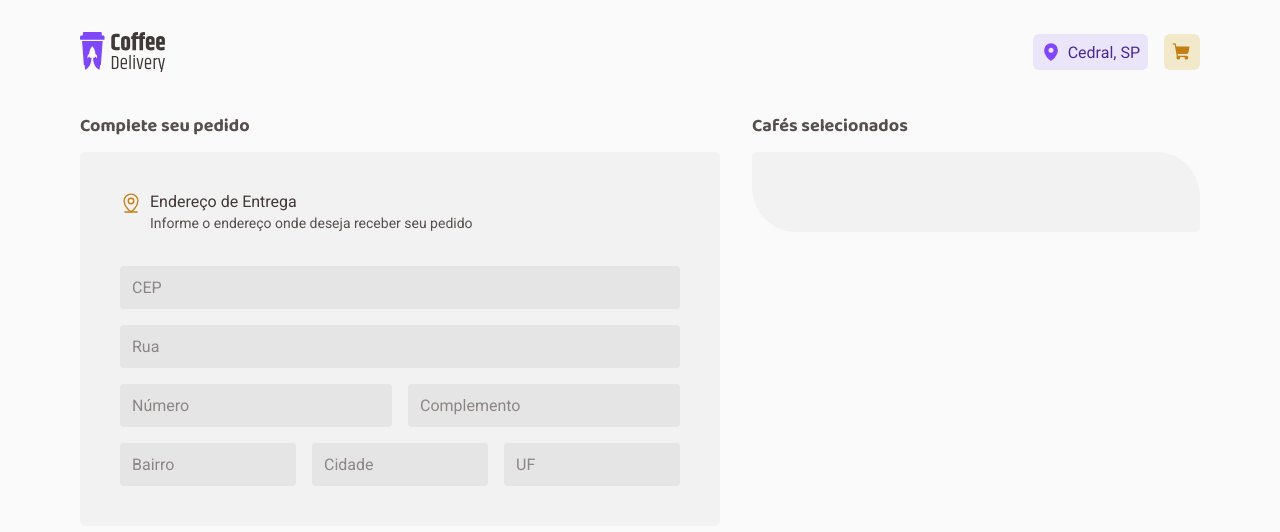
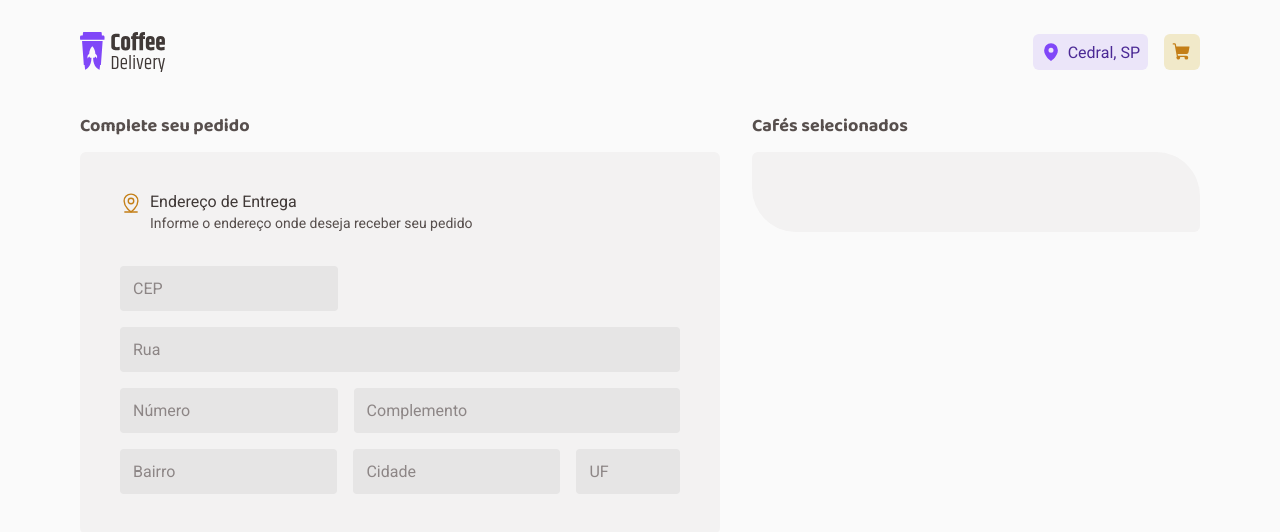
Before and after one commit to rafnakb/react-coffee-delivery, a React (Vite) app: page /checkout in a window 1280 px wide. Shown: the top 532 px of the page. Built offline with nearby package versions, Linux system fonts and the light colour scheme.

Commit message:
Addres component finished

```diff
--- /dev/null
+++ b/src/pages/Checkout/components/Address/index.tsx
@@ -0,0 +1,51 @@
+import { MapPinLine } from "phosphor-react";
+import { IconContainer } from "../Icon/styles";
+import { AddressContainer, Column, FormContainer, Input, SubtitleAndText } from "./styles";
+
+export function Address() {
+  return (
+    <AddressContainer>
+      <header>
+        <IconContainer iconColor="yellowDark">
+          <MapPinLine size={22} />
+        </IconContainer>
+        <SubtitleAndText>
+          Endereço de Entrega
+          <p>Informe o endereço onde deseja receber seu pedido</p>
+        </SubtitleAndText>
+      </header>
+
+      <FormContainer>
+        <div>
+          <Column numGrid={39}>
+            <Input type="text" placeholder="CEP" />
+          </Column>
+        </div>
+        <div>
+          <Column numGrid={100}>
+            <Input type="text" placeholder="Rua" />
+          </Column>
+        </div>
+        <div>
+          <Column numGrid={40}>
+            <Input type="text" placeholder="Número" />
+          </Column>
+          <Column numGrid={60}>
+            <Input type="text" placeholder="Complemento" />
+          </Column>
+        </div>
+        <div>
+          <Column numGrid={42}>
+            <Input type="text" placeholder="Bairro" />
+          </Column>
+          <Column numGrid={40}>
+            <Input type="text" placeholder="Cidade" />
+          </Column>
+          <Column numGrid={20}>
+            <Input type="text" placeholder="UF" />
+          </Column>
+        </div>
+      </FormContainer>
+    </AddressContainer>
+  );
+}
--- /dev/null
+++ b/src/pages/Checkout/components/Address/styles.ts
@@ -0,0 +1,82 @@
+import styled from "styled-components";
+
+export const AddressContainer = styled.div`
+  display: flex;
+  flex-direction: column;
+  padding: 2.5rem;
+  background: ${props => props.theme['gray-100']};
+  border-radius: 6px;
+  gap: 2rem 0rem;
+
+  header {
+    display: flex;
+    flex-direction: row;
+    gap: 0 0.5rem;
+  }
+
+  span {
+    color: ${props => props.theme['yellow-700']};
+  }
+`;
+
+export const SubtitleAndText = styled.div`
+  font-family: 'Roboto';
+  font-weight: 400;
+  font-size: 16px;
+  line-height: 130%;
+  color: ${props => props.theme['gray-800']};
+
+  p {
+    font-weight: 400;
+    font-size: 14px;
+    color: ${props => props.theme['gray-700']};
+  }
+`;
+
+export const FormContainer = styled.form`
+  width: 100%;
+  display: flex;
+  flex-direction: column;
+  gap: 1rem;
+
+  div {
+    display: flex;
+    gap: 1rem;
+  }
+
+  input {
+    width: 100%;
+  }
+`;
+
+interface ColumnProps {
+  numGrid: number;
+}
+
+export const Column = styled.div<ColumnProps>`
+  display: flex;
+  float: left;
+  box-sizing: border-box;
+  width: ${props => (props.numGrid)}%;
+`;
+
+const BaseInput = styled.input`
+  background: ${props => props.theme['gray-400']};
+  border: 0;
+  padding: 0.75rem;
+  border-radius: 4px;
+  color: ${props => props.theme['gray-700']};
+  border: 1px solid transparent;
+
+  &:focus {
+    border: 1px solid ${props => props.theme['yellow-700']};
+  }
+
+  &::placeholder {
+    color: ${props => props.theme['gray-600']};
+  }
+`;
+
+export const Input = styled(BaseInput)`
+  flex: 1;
+`;
--- /dev/null
+++ b/src/pages/Checkout/components/Icon/styles.ts
@@ -0,0 +1,14 @@
+import styled from "styled-components";
+
+const ICON_COLOR = {
+  yellowDark: 'yellow-700',
+  purple: 'purple-500'
+} as const;
+
+interface IconProps {
+  iconColor: keyof typeof ICON_COLOR;
+}
+
+export const IconContainer = styled.span<IconProps>`
+  color: ${props => props.theme[ICON_COLOR[props.iconColor]]};
+`;
--- /dev/null
+++ b/src/pages/Checkout/components/Products/index.tsx
@@ -0,0 +1,9 @@
+import { ProductsSelectedContainer } from "./styles";
+
+export function Products() {
+  return(
+    <ProductsSelectedContainer>
+
+    </ProductsSelectedContainer>
+  );
+}
--- /dev/null
+++ b/src/pages/Checkout/components/Products/styles.ts
@@ -0,0 +1,9 @@
+import styled from "styled-components";
+
+export const ProductsSelectedContainer = styled.div`
+  display: flex;
+  flex-direction: column;
+  padding: 2.5rem;
+  background: ${props => props.theme['gray-100']};
+  border-radius: 6px 44px;
+`;
--- a/src/pages/Checkout/index.tsx
+++ b/src/pages/Checkout/index.tsx
@@ -1,5 +1,9 @@
 import { MapPinLine } from "phosphor-react";
-import { AddressContainer, CheckoutContainer, FormContainer, Icon, Input, PaymentContainer, ProductsSelectedContainer, SubtitleAndText } from "./styles";
+import { Address } from "./components/Address";
+import { Products } from "./components/Products";
+import {
+  CheckoutContainer,
+} from "./styles";
 
 export function Checkout() {
   return (
@@ -7,43 +11,9 @@ export function Checkout() {
       <span>Complete seu pedido</span>
       <span>Cafés selecionados</span>
 
-      <AddressContainer>
-        <header>
-          <Icon iconColor="yellowDark">
-            <MapPinLine size={22} />
-          </Icon>
-          <SubtitleAndText>
-            Endereço de Entrega
-            <p>Informe o endereço onde deseja receber seu pedido</p>
-          </SubtitleAndText>
-        </header>
+      <Address />
 
-        <FormContainer>
-          <div>
-            <Input type="text" placeholder="CEP" />
-          </div>
-          <div>
-            <Input type="text" placeholder="Rua" />
-          </div>
-          <div>
-            <Input type="text" placeholder="Número" />
-            <Input type="text" placeholder="Complemento" />
-          </div>
-          <div>
-            <Input type="text" placeholder="Bairro" />
-            <Input type="text" placeholder="Cidade" />
-            <Input type="text" placeholder="UF" />
-          </div>
-        </FormContainer>
-      </AddressContainer>
-
-      <ProductsSelectedContainer>
-
-      </ProductsSelectedContainer>
-
-      <PaymentContainer>
-
-      </PaymentContainer>
+      <Products />
 
     </CheckoutContainer>
   );
--- a/src/pages/Checkout/styles.ts
+++ b/src/pages/Checkout/styles.ts
@@ -14,97 +14,6 @@ export const CheckoutContainer = styled.div`
   font-weight: 700;
 `;
 
-export const SubtitleAndText = styled.div`
-  font-family: 'Roboto';
-  font-weight: 400;
-  font-size: 16px;
-  line-height: 130%;
-  color: ${props => props.theme['gray-800']};
-
-  p {
-    font-weight: 400;
-    font-size: 14px;
-    color: ${props => props.theme['gray-700']};
-  }
-`;
-
-const ICON_COLOR = {
-  yellowDark: 'yellow-700',
-  purple: 'purple-500'
-} as const;
-
-interface IconProps {
-  iconColor: keyof typeof ICON_COLOR;
-}
-
-export const Icon = styled.span<IconProps>`
-  color: ${props => props.theme[ICON_COLOR[props.iconColor]]};
-`;
-
-const BaseInput = styled.input`
-  background: ${props => props.theme['gray-400']};
-  border: 0;
-  padding: 0.75rem;
-  border-radius: 4px;
-  color: ${props => props.theme['gray-700']};
-
-  &:focus {
-    border: 1px solid ${props => props.theme['yellow-700']};
-  }
-
-  &::placeholder {
-    color: ${props => props.theme['gray-600']};
-  }
-`;
-
-export const Input = styled(BaseInput)`
-  flex: 1;
-`;
-
-export const FormContainer = styled.form`
-  width: 100%;
-  display: flex;
-  flex-direction: column;
-  gap: 1rem;
-
-  div {
-    display: flex;
-    gap: 1rem;
-  }
-
-  input {
-    width: 100%;
-  }
-`;
-
-export const AddressContainer = styled.div`
-  display: flex;
-  flex-direction: column;
-  align-items: flex-start;
-  padding: 2.5rem;
-  background: ${props => props.theme['gray-100']};
-  border-radius: 6px;
-  gap: 2rem 0rem;
-
-  header {
-    display: flex;
-    flex-direction: row;
-    gap: 0 0.5rem;
-  }
-
-  span {
-    color: ${props => props.theme['yellow-700']};
-  }
-`;
-
-export const ProductsSelectedContainer = styled.div`
-  display: flex;
-  flex-direction: column;
-  padding: 2.5rem;
-  background: ${props => props.theme['gray-100']};
-  border-radius: 6px 44px;
-`;
-
 export const PaymentContainer = styled.div`
   display: flex;
   flex-direction: column;
```
Also changed, not shown: src/pages/Checkout/components/Icon/index.tsx (added, +9 -0 lines).
